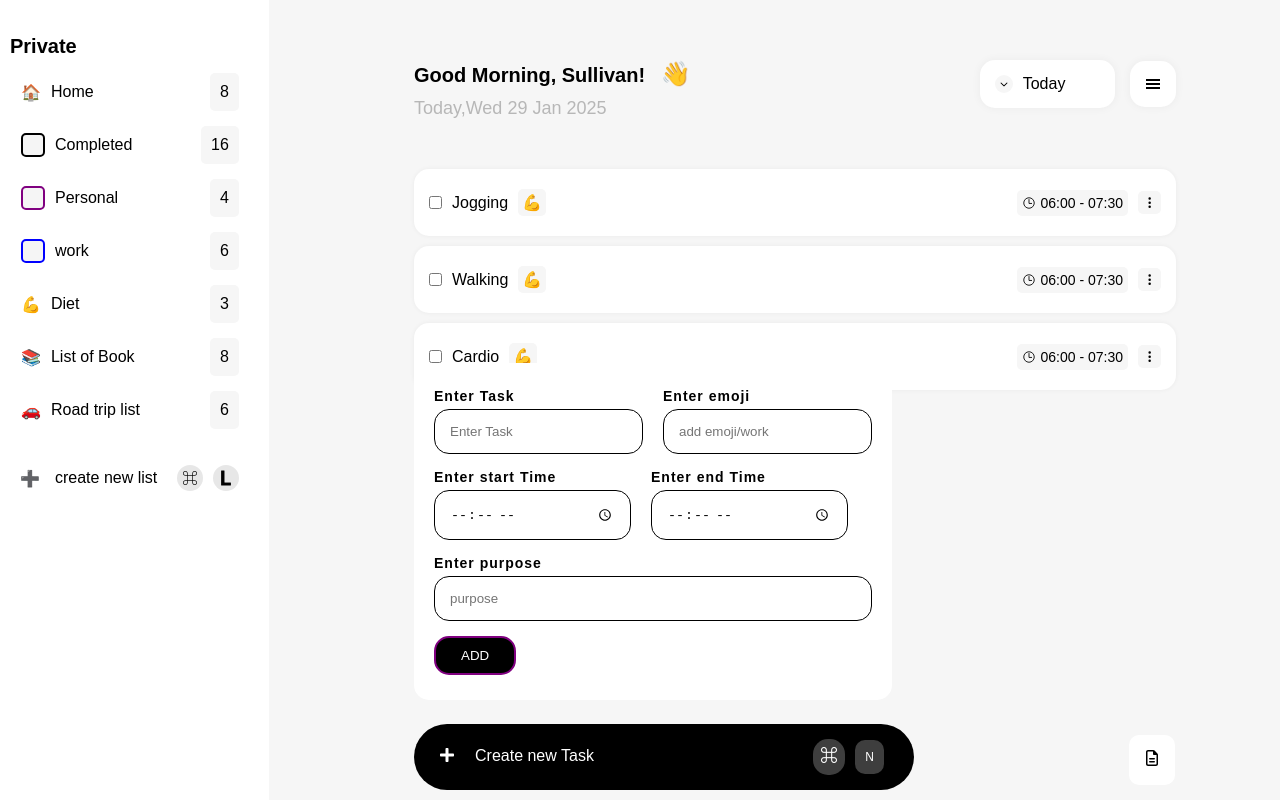
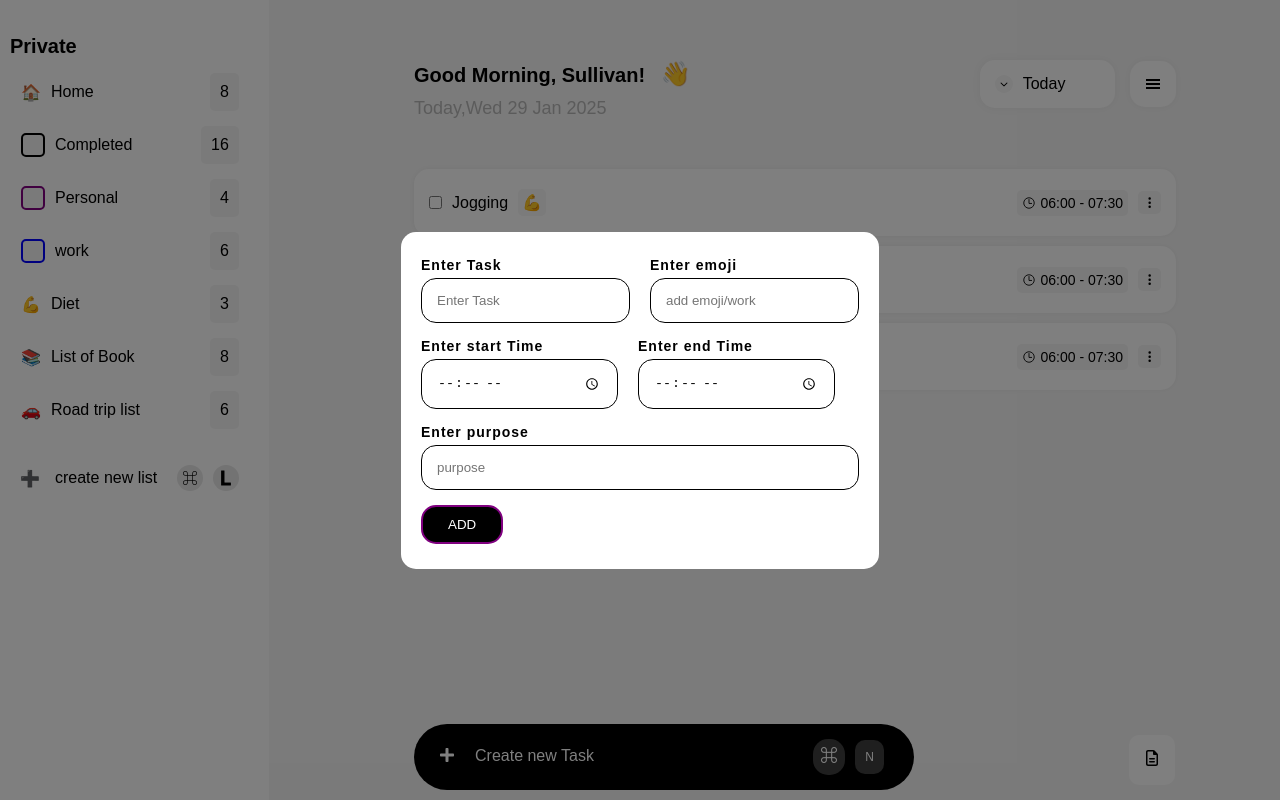
Before and after one commit to Manoj-2301/to-done, a Next.js app: page / in a window 1280 px wide. Both pictures are taken after a click on the element "Create new Task". Built offline with nearby package versions, Linux system fonts and the light colour scheme.

Commit message:
done modal box

```diff
--- a/src/app/Component/Component2/form.js
+++ b/src/app/Component/Component2/form.js
@@ -2,32 +2,28 @@ import "./style.scss";
 import { useForm } from "react-hook-form";
 import * as yup from "yup";
 import { yupResolver } from "@hookform/resolvers/yup";
-const form = ({ setTasks, tasks, setIsFormOpen }) => {
+
+const FormModal = ({ setTasks, tasks, setIsFormOpen }) => {
   const schema = yup.object().shape({
     task: yup.string().required(),
-    emoji:yup.string(),
-    start:yup.string(),
-    end:yup.string(),
-    extra:yup.string(),
+    emoji: yup.string(),
+    start: yup.string(),
+    end: yup.string(),
+    extra: yup.string(),
   });
+
   const { register, handleSubmit } = useForm({ resolver: yupResolver(schema) });
 
-  const onSubmit =(newData) => {
-    // const lastId = tasks.length > 0 ? tasks[tasks.length - 1].id : 0;
-    // const taskWithId = {
-    //   id: lastId+1,
-    //   ...newData,
-    // };
-    const id = Math.floor(Math.random()*1000)+1
-    const newTask ={id, ...newData}
-
-    console.log(newData);
+  const onSubmit = (newData) => {
+    const id = Math.floor(Math.random() * 1000) + 1;
+    const newTask = { id, ...newData };
     setTasks([...tasks, newTask]);
-    setIsFormOpen(false)
+    setIsFormOpen(false);
   };
 
   return (
-    <div>
+    <div className="modal-overlay">
+      <div className="modal-content">
         <form className="form_field" onSubmit={handleSubmit(onSubmit)}>
           <div className="task-field">
             <div className="task_entery">
@@ -36,42 +32,30 @@ const form = ({ setTasks, tasks, setIsFormOpen }) => {
             </div>
             <div className="task_entery">
               <label>Enter emoji</label>
-            <input
-              type="text"
-              placeholder="add emoji/work"
-              {...register("emoji")}
-            />
+              <input type="text" placeholder="add emoji/work" {...register("emoji")} />
             </div>
           </div>
           <div className="task-field">
             <div className="task_entery">
               <label>Enter start Time</label>
-            <input
-              type="time"
-              placeholder="add emoji/work"
-              {...register("start")}
-            />
+              <input type="time" {...register("start")} />
             </div>
             <div className="task_entery">
               <label>Enter end Time</label>
-            <input
-              type="time"
-              placeholder="add emoji/work"
-              {...register("end")}
-            />
+              <input type="time" {...register("end")} />
             </div>
           </div>
           <div className="task_entery">
             <label>Enter purpose</label>
             <input type="text" placeholder="purpose" {...register("extra")} />
           </div>
-
           <button type="submit" className="btn_form">
             ADD
           </button>
         </form>
       </div>
+    </div>
   );
 };
 
-export default form;
+export default FormModal;
--- a/src/app/Component/Component2/style.scss
+++ b/src/app/Component/Component2/style.scss
@@ -1,13 +1,27 @@
+.modal-overlay {
+  position: fixed;
+  top: 0;
+  left: 0;
+  width: 100vw;
+  height: 100vh;
+  background-color: rgba(0, 0, 0, 0.5);
+  display: flex;
+  align-items: center;
+  justify-content: center;
+  z-index: 1000;
+}
 .form_field {
   background-color: white;
   width: fit-content;
   padding: 25px 20px;
   border-radius: 15px;
+
   .task-field {
     display: flex;
     gap: 20px;
     margin-bottom: 10px;
   }
+
   .task_entery {
     display: flex;
     flex-direction: column;
@@ -16,6 +30,7 @@
     font-weight: 600;
     letter-spacing: 1px;
     margin-bottom: 5px;
+
     input {
       padding: 14px 15px;
       border-radius: 15px;
@@ -23,10 +38,12 @@
       border: none;
       border: 1px solid black;
     }
+
     input[type="time"] {
       width: 197px;
     }
   }
+
   .btn_form {
     margin-top: 10px;
     border: none;
```
Lines whose indentation alone changed are shown as unchanged.
